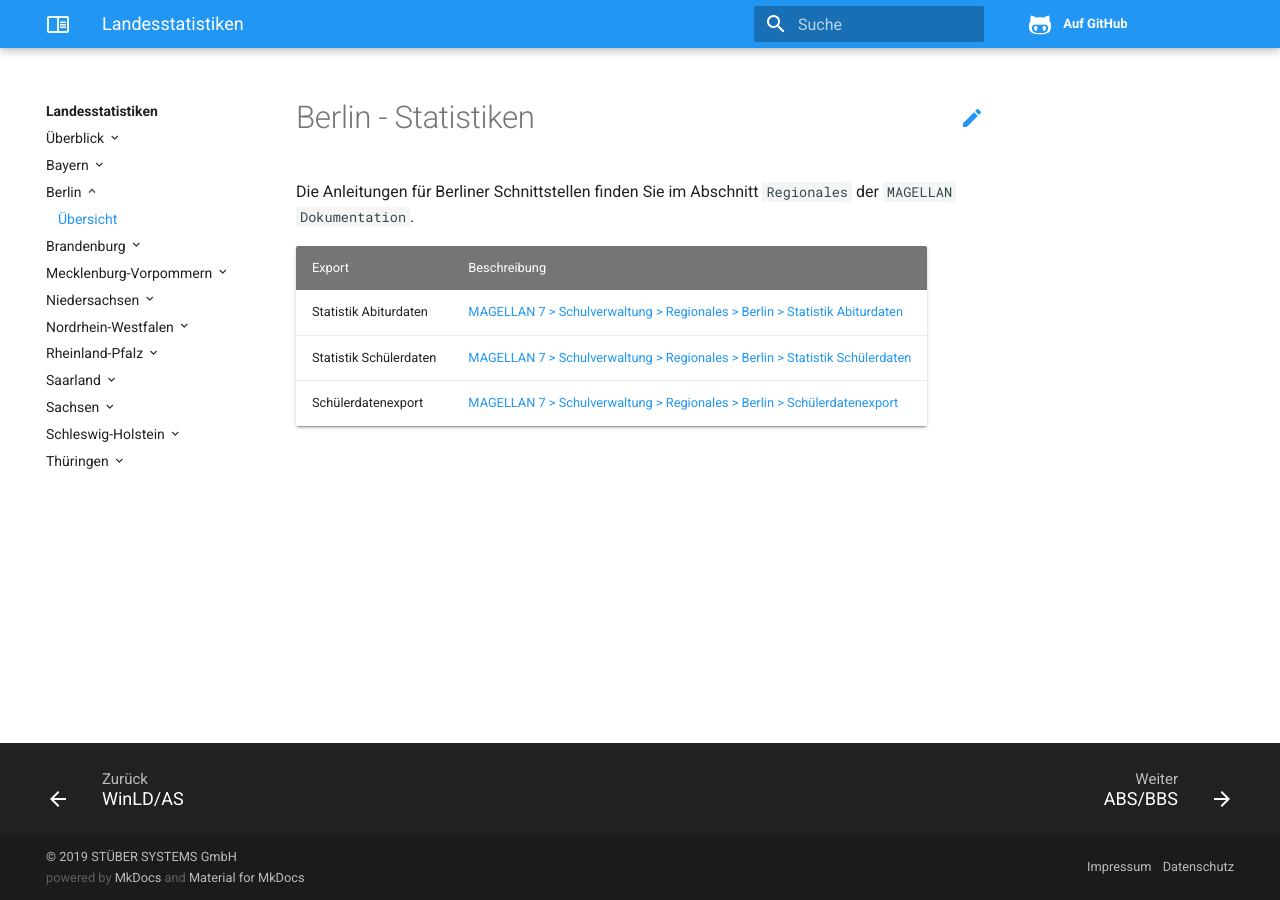
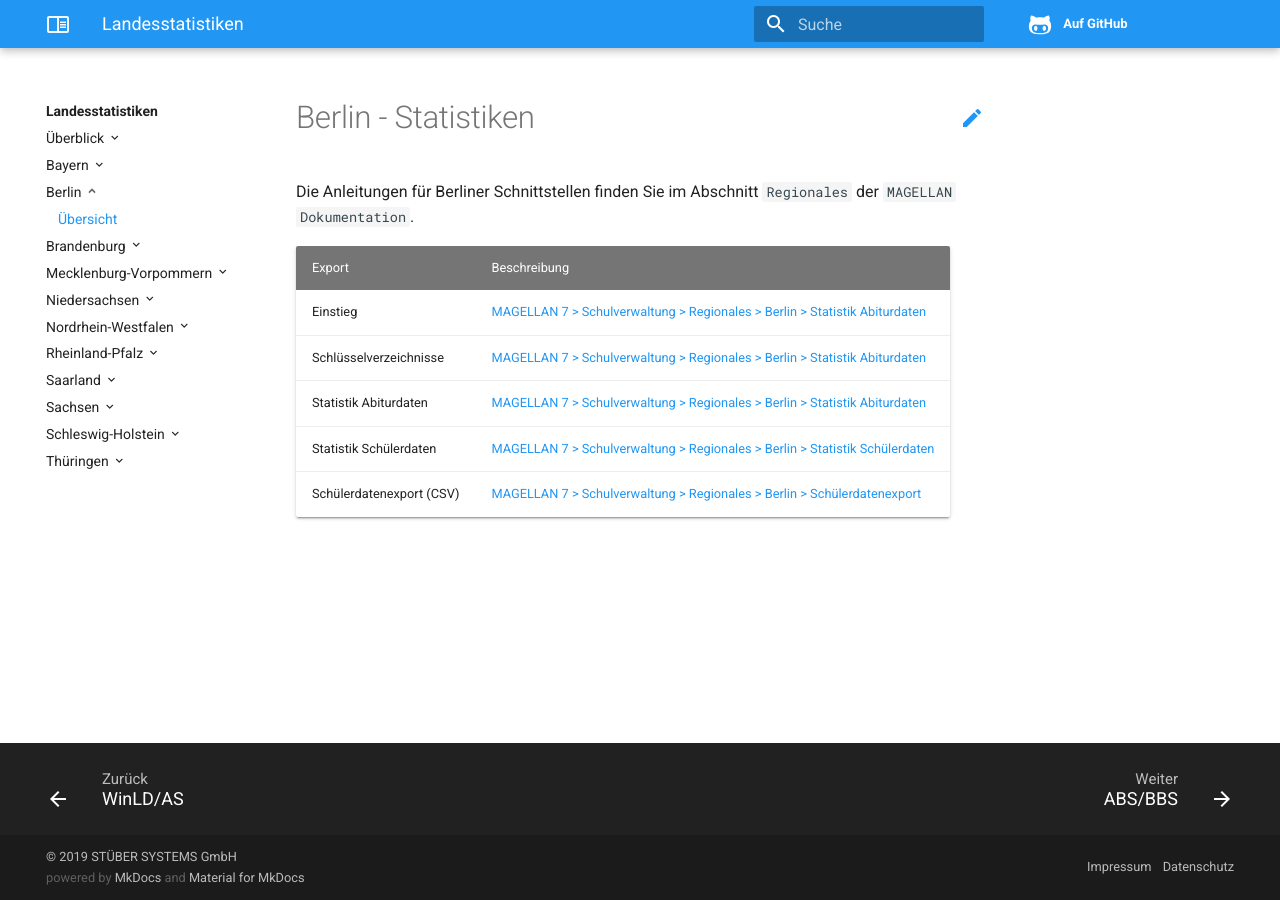
Before and after one commit to stuebersystems/doc.ls.de, an MkDocs documentation site: the page built from docs/berlin/berlin.md, in a window 1280 px wide. Built offline with MkDocs 1.6.1, drawn with Linux system fonts in a browser that asks for light colours.

Commit message:
no message

```diff
--- a/docs/berlin/berlin.md
+++ b/docs/berlin/berlin.md
@@ -4,6 +4,8 @@ Die Anleitungen für Berliner Schnittstellen finden Sie im Abschnitt `Regionales
 
 Export|Beschreibung
 --|--
-Statistik Abiturdaten |           [MAGELLAN 7 > Schulverwaltung > Regionales > Berlin > Statistik Abiturdaten](https://doc.magellan7.stueber.de/schulverwaltung/regionales/berlin/stat.abidaten.html/)
-Statistik Schülerdaten|           [MAGELLAN 7 > Schulverwaltung > Regionales > Berlin > Statistik Schülerdaten](https://doc.magellan7.stueber.de/schulverwaltung/regionales/berlin/stat.schuelerdaten/)
-Schülerdatenexport    |           [MAGELLAN 7 > Schulverwaltung > Regionales > Berlin > Schülerdatenexport](https://doc.magellan7.stueber.de/schulverwaltung/regionales/berlin/schuelerdaten/)
+Einstieg | [MAGELLAN 7 > Schulverwaltung > Regionales > Berlin > Statistik Abiturdaten](https://doc.magellan7.stueber.de/schulverwaltung/regionales/berlin/statistik/01.stat.einstieg.html/)
+Schlüsselverzeichnisse | [MAGELLAN 7 > Schulverwaltung > Regionales > Berlin > Statistik Abiturdaten](https://doc.magellan7.stueber.de/schulverwaltung/regionales/berlin/statistik/02.schluesselverzeichnisse.html/)
+Statistik Abiturdaten | [MAGELLAN 7 > Schulverwaltung > Regionales > Berlin > Statistik Abiturdaten](https://doc.magellan7.stueber.de/schulverwaltung/regionales/berlin/statistik/03.stat.abidaten.html/)
+Statistik Schülerdaten| [MAGELLAN 7 > Schulverwaltung > Regionales > Berlin > Statistik Schülerdaten](https://doc.magellan7.stueber.de/schulverwaltung/regionales/berlin/statistik/04.stat.schuelerdaten/)
+Schülerdatenexport (CSV) | [MAGELLAN 7 > Schulverwaltung > Regionales > Berlin > Schülerdatenexport](https://doc.magellan7.stueber.de/schulverwaltung/regionales/berlin/schuelerdaten/)
```
